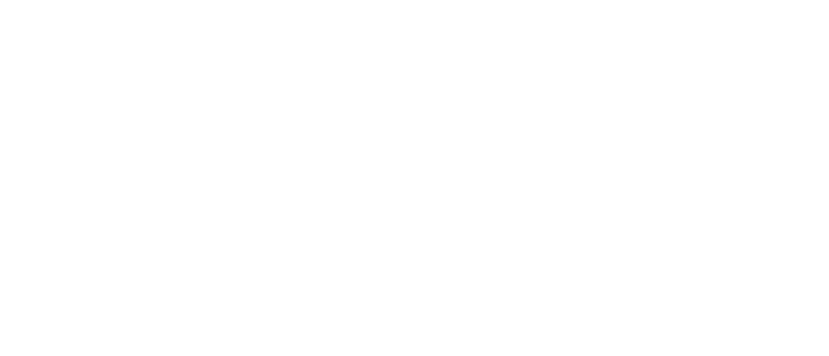
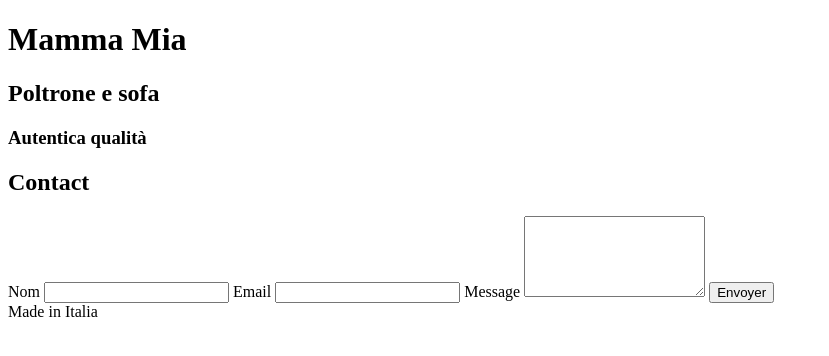
Before and after one commit to BallesteroDavid/github_exo, a plain HTML site: page index.html in a window 1280 px wide. Shown: the whole page, without its empty margins (0-829 px from the left). Drawn offline with Linux system fonts and the light colour scheme.

Commit message:
header_footer_form_done

```diff
--- /dev/null
+++ b/assets/style.css
@@ -0,0 +1,28 @@
+.contact-section {
+    padding: 40px;
+    background: #f4f4f4;
+}
+
+.contact-form {
+    max-width: 400px;
+    display: flex;
+    flex-direction: column;
+    gap: 10px;
+}
+
+.contact-form input,
+.contact-form textarea {
+    padding: 10px;
+    border: 1px solid #ccc;
+    border-radius: 6px;
+}
+
+.contact-form button {
+    width: fit-content;
+    padding: 10px 16px;
+    border: none;
+    background: black;
+    color: white;
+    border-radius: 6px;
+    cursor: pointer;
+}
--- a/index.html
+++ b/index.html
@@ -6,6 +6,31 @@
     <title>Document</title>
 </head>
 <body>
+    <header>
+        <h1>Mamma Mia</h1>
+        <h2>Poltrone e sofa</h2>
+        <h3>Autentica qualità</h3>
+    </header>
+    <main>
+        <section class="contact-section">
+            <h2>Contact</h2>
 
+            <form action="#" method="post" class="contact-form">
+                <label for="nom">Nom</label>
+                <input type="text" id="nom" name="nom" required>
+
+                <label for="email">Email</label>
+                <input type="email" id="email" name="email" required>
+
+                <label for="message">Message</label>
+                <textarea id="message" name="message" rows="5" required></textarea>
+
+                <button type="submit">Envoyer</button>
+            </form>
+        </section>
+    </main>
+    <footer>
+        Made in Italia
+    </footer>
 </body>
 </html>
```
Also changed, not shown: assets/script.js (added), 1 other file.
